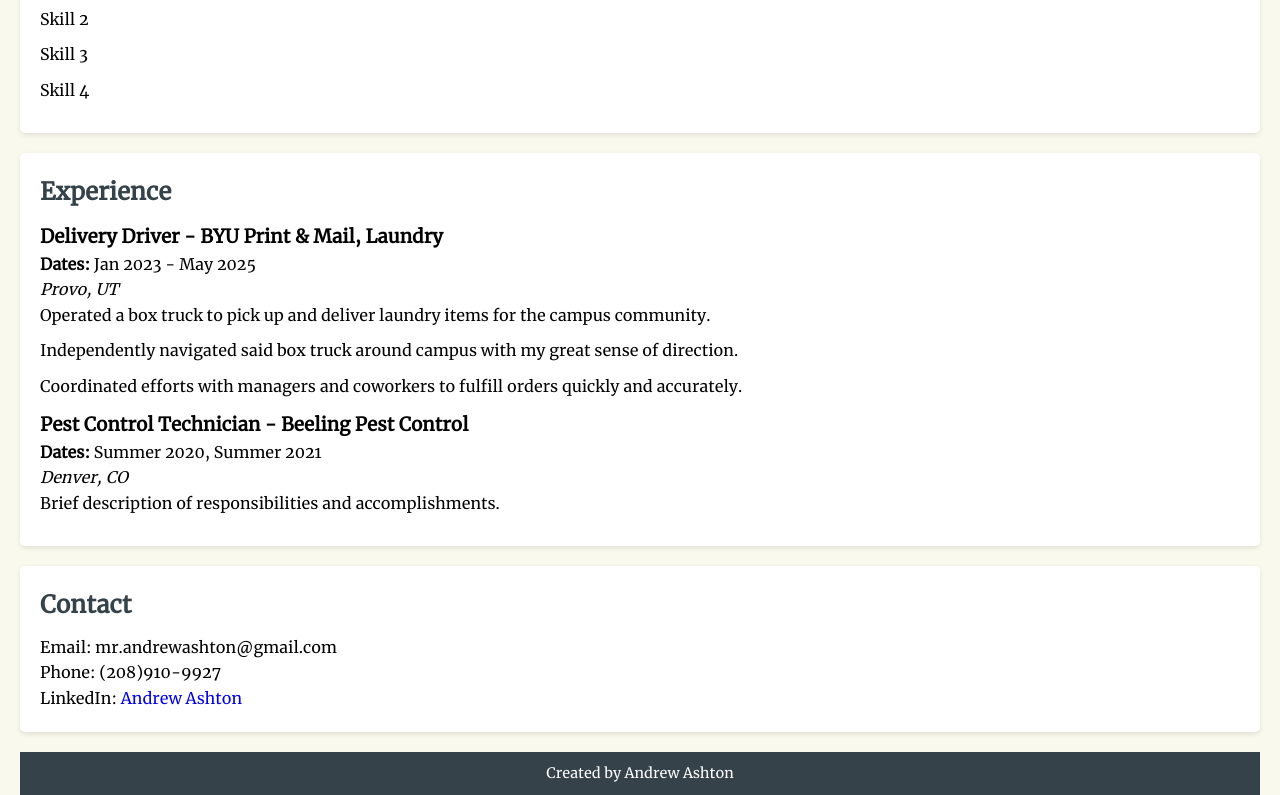
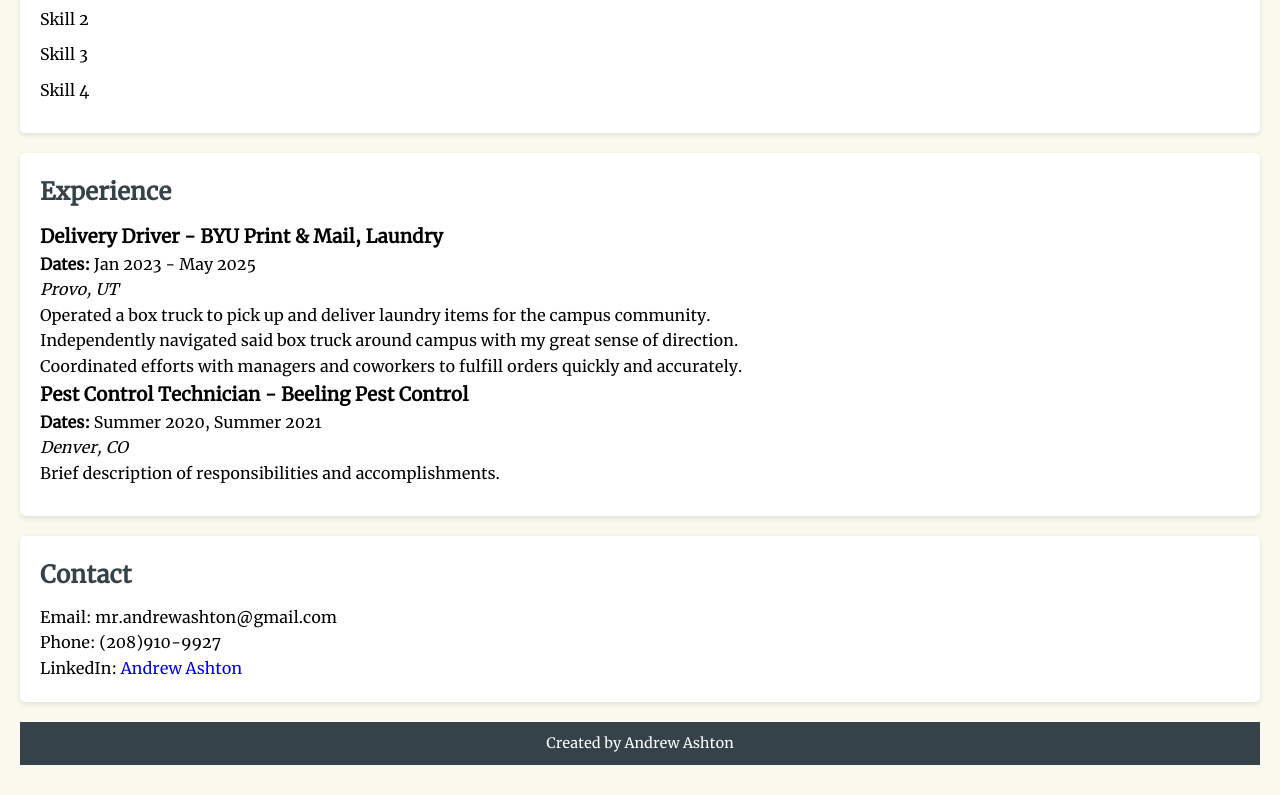
Before and after one commit to sneakyhawk99/sneakyhawk99.github.io, a plain HTML site: page index.html in a window 1280 px wide. Shown: the part 889-1684 px from the top of the page. After the commit the page ends 1654 px from the top, so only its background shows below. Drawn offline with Linux system fonts and the light colour scheme.

Commit message:
Update index.html

```diff
--- a/index.html
+++ b/index.html
@@ -56,13 +56,10 @@
                     <h3>Delivery Driver - BYU Print & Mail, Laundry</h3>
                     <p><strong>Dates:</strong> Jan 2023 - May 2025</p>
                     <p><em>Provo, UT</em></p>
-                    <p>
-                        <ul>
-                            <li>Operated a box truck to pick up and deliver laundry items for the campus community.</li>
-                            <li>Independently navigated said box truck around campus with my great sense of direction.</li>
-                            <li>Coordinated efforts with managers and coworkers to fulfill orders quickly and accurately.</li>
-                        </ul>
-                    </p>
+                    <p>Operated a box truck to pick up and deliver laundry items for the campus community.</p>
+                    <p>Independently navigated said box truck around campus with my great sense of direction.</p>
+                    <p>Coordinated efforts with managers and coworkers to fulfill orders quickly and accurately.</p>
+
                     <h3>Pest Control Technician - Beeling Pest Control</h3>
                     <p><strong>Dates:</strong> Summer 2020, Summer 2021</p>
                     <p><em>Denver, CO</em></p>
```
